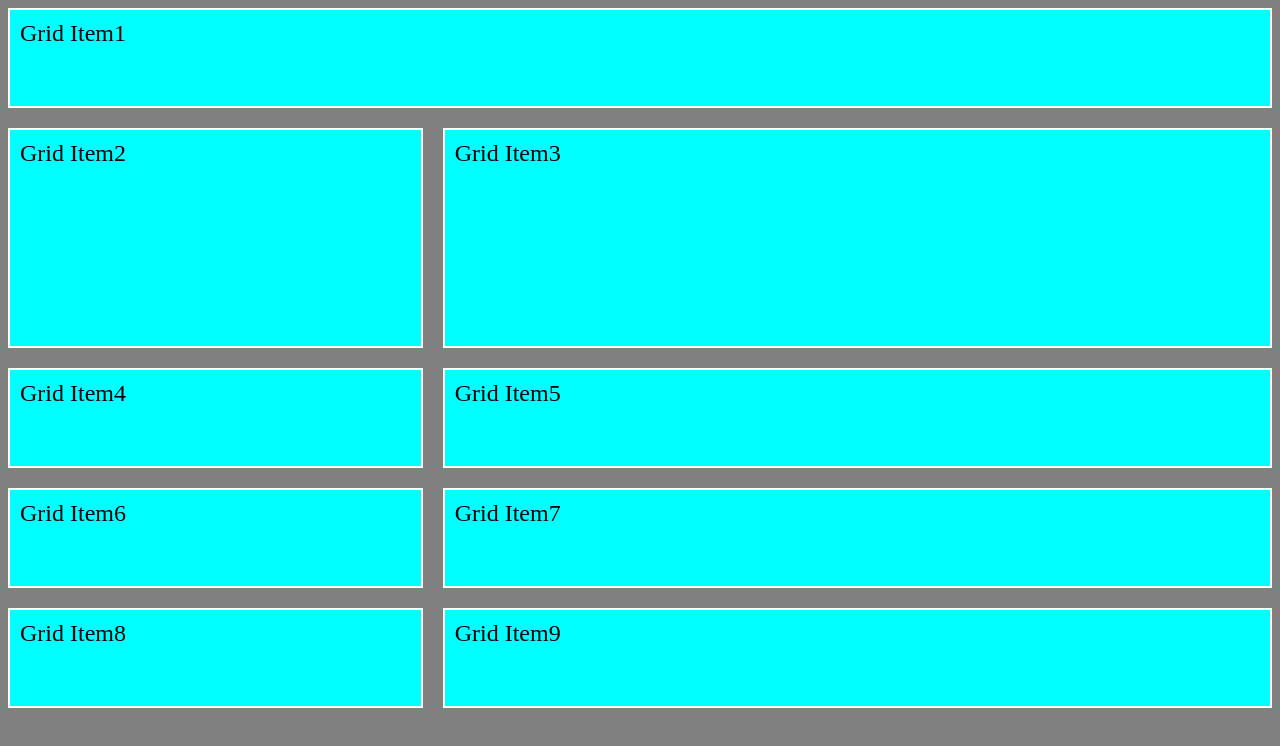
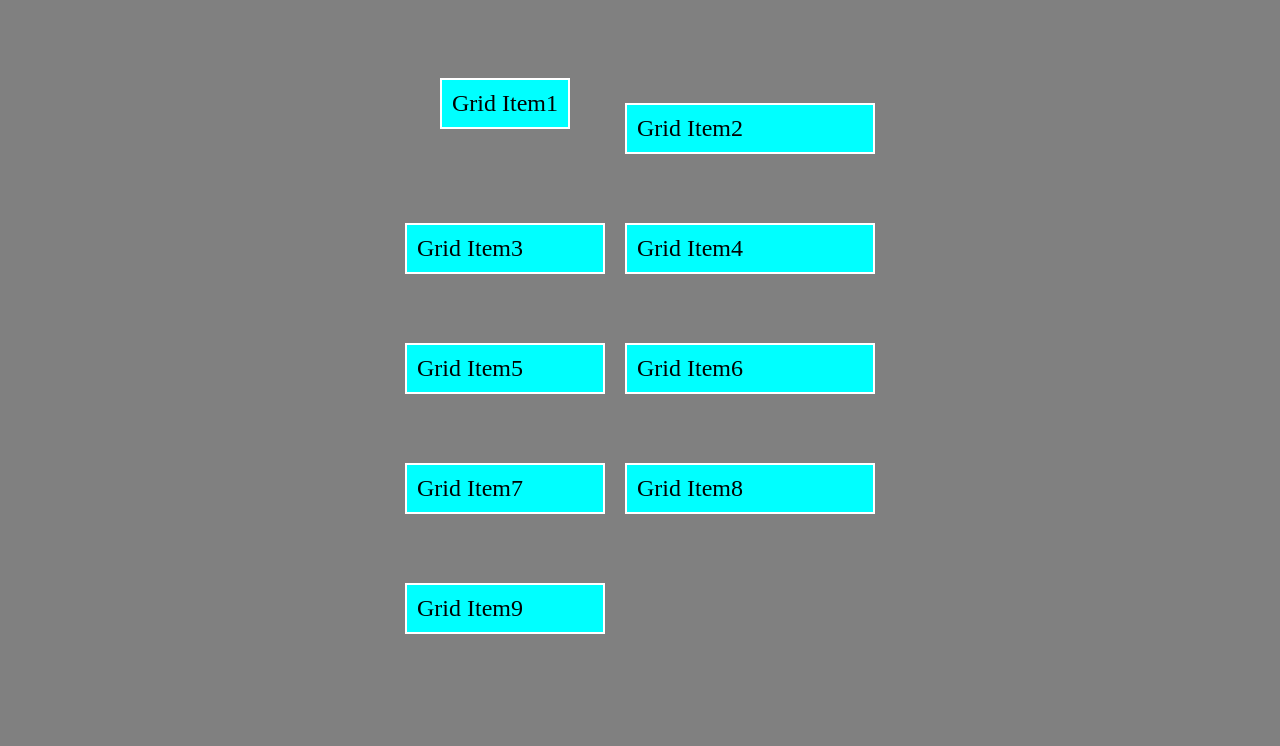
Before and after one commit to praful45/HtmlCssJs, a plain HTML site: page starter/01-Solo/web.html in a window 1280 px wide. Drawn offline with Linux system fonts and the light colour scheme.

Commit message:
grid css

```diff
--- a/starter/01-Solo/grid.css
+++ b/starter/01-Solo/grid.css
@@ -4,14 +4,14 @@ body {
 
 .grid-container {
   display: grid;
-  grid-template-columns: 1fr 2fr;
+  grid-template-columns: 200px 250px;
   grid-auto-rows: minmax(100px, auto);
   gap: 20px;
-  grid-template-areas:
-    "header header"
-    "sidebar content"
-    "sidebar content"
-    "footer footer";
+  justify-content: center;
+  align-content: center;
+  height: 90vh;
+  align-items: center;
+  justify-items: stretch;
 }
 
 .grid-item {
@@ -22,13 +22,18 @@ body {
 }
 
 .grid-item-1 {
-  grid-area: header;
+  align-self: start;
+  justify-self: center;
+}
+
+/* .grid-item-1 {
+  grid-column: span 2;
 }
 
 .grid-item-2 {
-  grid-area: sidebar;
+  grid-row: span 3;
 }
 
 .grid-item-3 {
-  grid-area: content;
-}
+  grid-row: span 4;
+} */
```
